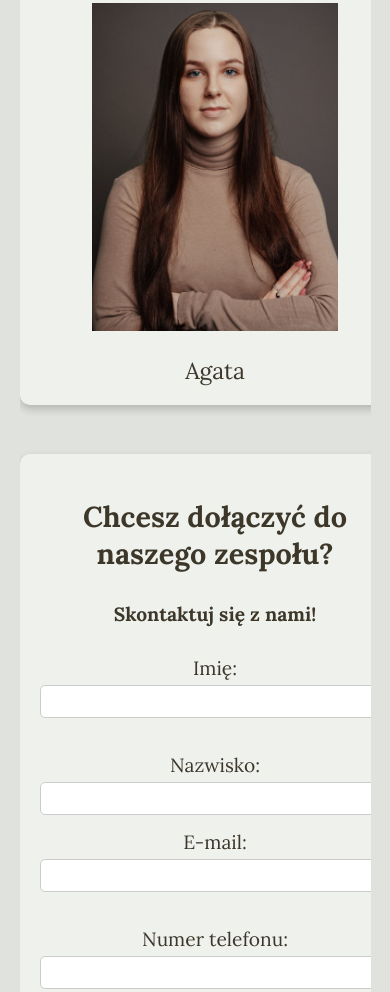
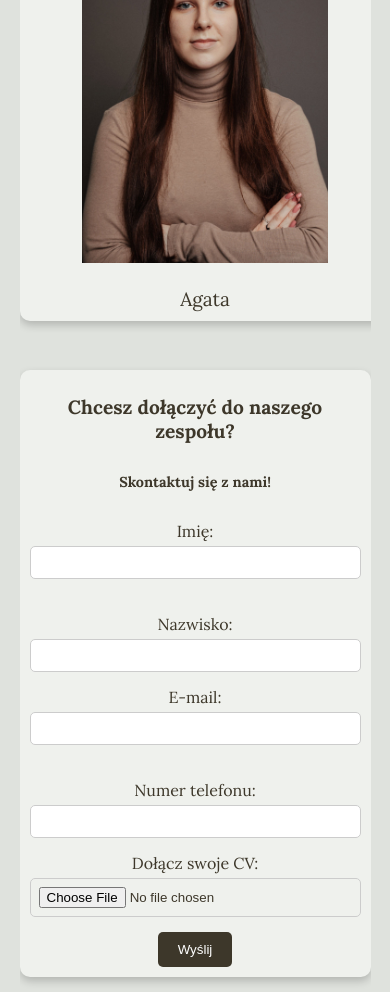
Before and after one commit to daria123456788/HairArt, a plain HTML site: page nasi fryzjerzy.html in a window 390 px wide. Shown: the part 1008-2000 px from the top of the page. Drawn offline with Linux system fonts and the light colour scheme.

Commit message:
Update style fryzjerzy.css

```diff
--- a/style fryzjerzy.css
+++ b/style fryzjerzy.css
@@ -10,7 +10,7 @@ body {
 
 .WebContainer {
     width: 100%;
-    min-width: 1000px;
+    min-width: 300px;
     height: auto;
 }
 
@@ -32,7 +32,7 @@ nav.menu {
 nav.menu a {
     display: inline-block;
     position: relative;
-    flex: 1;
+    flex: 1; /* Enables flexible fitting */
     height: 100%;
     padding: 15px 10px;
     color: #3D372A;
@@ -61,6 +61,7 @@ nav.menu a:not(:last-child):after {
     padding: 5% 0;
     position: relative;
     width: 90%;
+    max-width: 1400px;
     margin: 0 auto;
     border-radius: 10px;
     overflow: hidden;
@@ -80,6 +81,7 @@ nav.menu a:not(:last-child):after {
     border-radius: 10px;
     z-index: -1;
     margin-top: 100px;
+    object-fit: cover;
 }
 
 .content {
@@ -146,7 +148,7 @@ h1 {
     border-radius: 10px;
     box-shadow: 0 4px 8px rgba(0, 0, 0, 0.2);
     width: 90%;
-    max-width: 3000px;
+    max-width: 800px; /* Limit the maximum width */
     padding: 20px;
     text-align: center;
     font-size: 1.2em;
@@ -154,6 +156,7 @@ h1 {
     color: #3D372A;
     margin: 0 auto;
     clear: both;
+    box-sizing: border-box;
 }
 
 h2 {
@@ -228,6 +231,13 @@ footer {
     color: #3D372A;
 }
 
+/* Media Queries */
+@media (max-width: 1200px) {
+    .container {
+        max-width: 1100px;
+    }
+}
+
 @media (max-width: 1000px) {
     .WebContainer {
         min-width: auto;
@@ -261,3 +271,37 @@ footer {
         font-size: 0.8em;
     }
 }
+
+/* Additional adjustments for very small screens */
+@media (max-width: 480px) {
+    nav.menu a {
+        padding: 10px 5px;
+        font-size: 0.7em;
+    }
+
+    h1 {
+        font-size: 1.8em;
+    }
+
+    h2 {
+        font-size: 1.2em;
+    }
+
+    h3 {
+        font-size: 0.9em;
+    }
+
+    .card {
+        padding: 10px;
+        font-size: 1em;
+    }
+
+    .contact-card {
+        padding: 10px;
+        font-size: 1em;
+    }
+
+    .form-group {
+        min-width: 100%;
+    }
+}
```
